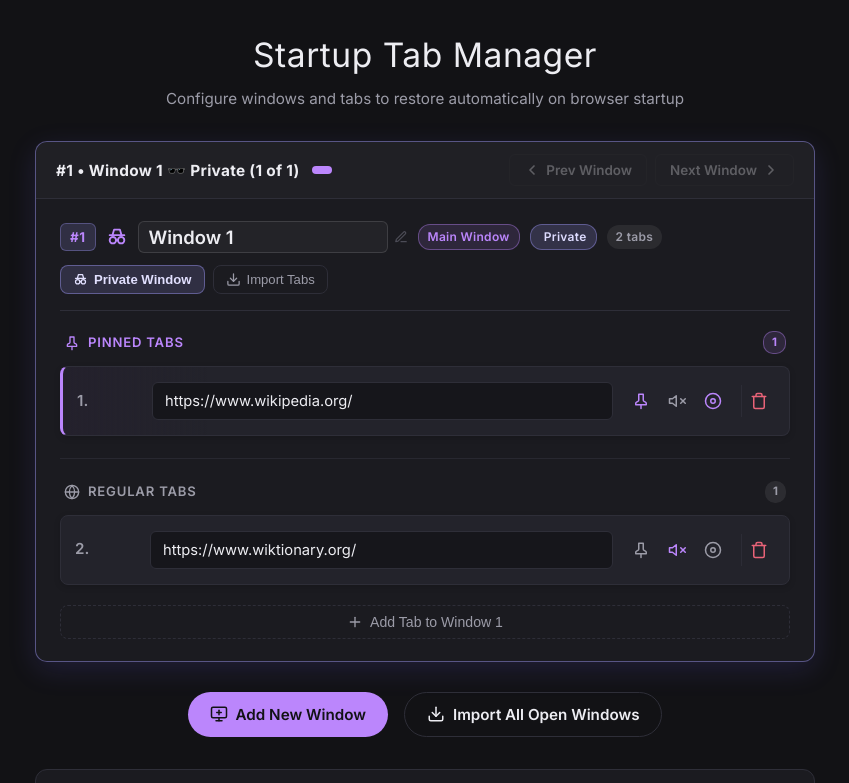
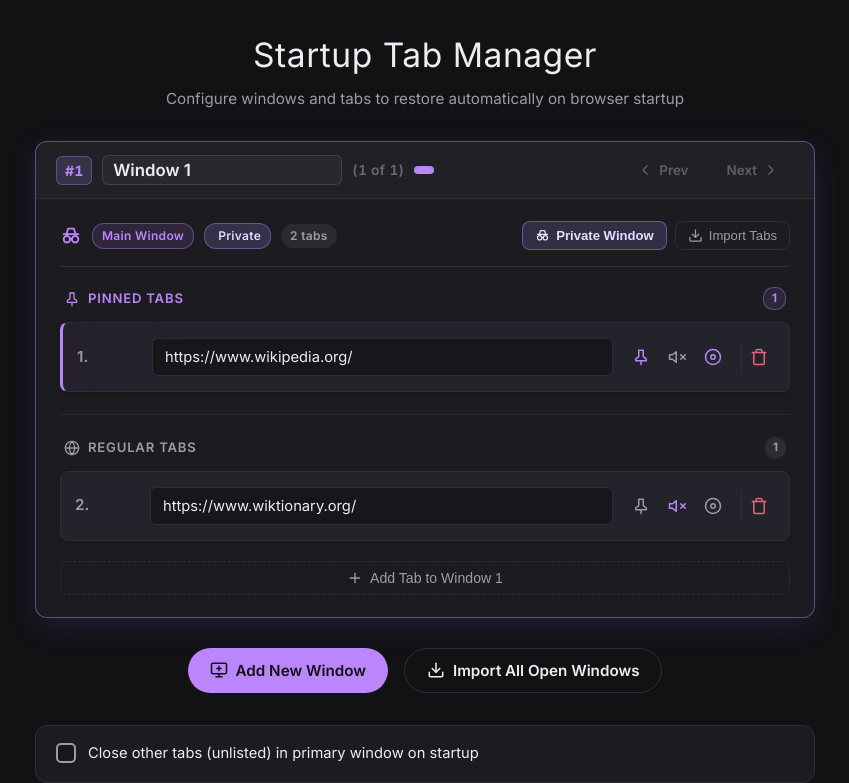
Before and after one commit to pierspad/startup-tab-manager, a browser extension: page options.html in a window 1280 px wide. Both pictures are taken after a click on the button "Normal Window". Shown: the top 783 px of the page, without its empty margins (215-1064 px from the left). Drawn offline with Linux system fonts and the light colour scheme.

Commit message:
feat: direct title editing, tabular layout stabilization, copy about:addons action, and compact nav labels

```diff
--- a/options.css
+++ b/options.css
@@ -112,6 +112,36 @@ p.subtitle {
     color: var(--accent);
 }
 
+.code-copyable {
+    cursor: pointer;
+    transition: background 0.2s, color 0.2s;
+}
+
+.code-copyable:hover {
+    background: rgba(162, 155, 254, 0.35);
+    color: #fff;
+}
+
+.banner-action-btn {
+    background: var(--accent);
+    color: #121215;
+    border: none;
+    padding: 7px 14px;
+    border-radius: 6px;
+    font-size: 0.82rem;
+    font-weight: 700;
+    cursor: pointer;
+    white-space: nowrap;
+    transition: all 0.2s ease;
+    font-family: inherit;
+    flex-shrink: 0;
+}
+
+.banner-action-btn:hover {
+    filter: brightness(1.15);
+    transform: translateY(-1px);
+}
+
 .incognito-banner-close {
     background: transparent;
     border: none;
@@ -159,15 +189,59 @@ p.subtitle {
 .deck-status {
     display: flex;
     align-items: center;
-    gap: 12px;
+    gap: 10px;
     flex-wrap: wrap;
 }
 
+.deck-order-badge {
+    background: rgba(162, 155, 254, 0.16);
+    color: var(--accent);
+    font-size: 0.88rem;
+    font-weight: 800;
+    padding: 3px 8px;
+    border-radius: 6px;
+    border: 1px solid rgba(162, 155, 254, 0.32);
+    font-variant-numeric: tabular-nums;
+    min-width: 34px;
+    text-align: center;
+    box-sizing: border-box;
+    display: inline-block;
+    flex-shrink: 0;
+}
+
+.deck-title-input {
+    font-size: 1.05rem;
+    font-weight: 600;
+    color: var(--text-primary);
+    background: rgba(255, 255, 255, 0.04);
+    border: 1px solid rgba(255, 255, 255, 0.12);
+    border-radius: 6px;
+    padding: 4px 10px;
+    font-family: inherit;
+    transition: all 0.2s;
+    outline: none;
+    min-width: 130px;
+    max-width: 240px;
+}
+
+.deck-title-input:hover {
+    border-color: var(--card-border-hover);
+    background: rgba(255, 255, 255, 0.07);
+}
+
+.deck-title-input:focus {
+    border-color: var(--accent);
+    background: var(--input-bg);
+    box-shadow: 0 0 0 2px var(--accent-dim);
+}
+
 .deck-counter {
-    font-size: 0.96rem;
-    font-weight: 700;
-    color: var(--text-primary);
+    font-size: 0.86rem;
+    font-weight: 600;
+    color: var(--text-muted);
     letter-spacing: 0.3px;
+    font-variant-numeric: tabular-nums;
+    min-width: 52px;
 }
 
 .deck-pills {
--- a/options.html
+++ b/options.html
@@ -28,8 +28,9 @@
                 </div>
                 <div class="incognito-banner-text">
                     <strong>Private Windows Permission Required:</strong>
-                    <span>You have configured a window to open in Private Browsing mode. In Firefox, open <code>about:addons</code> &rarr; click <strong>Startup Tab Manager</strong> &rarr; and toggle <strong>"Run in Private Windows"</strong> to <strong>Allow</strong>.</span>
+                    <span>You have configured a window to open in Private Browsing mode. In Firefox, open <code id="copy-addons-code" class="code-copyable" title="Click to copy about:addons">about:addons</code> &rarr; click <strong>Startup Tab Manager</strong> &rarr; and toggle <strong>"Run in Private Windows"</strong> to <strong>Allow</strong>.</span>
                 </div>
+                <button type="button" id="open-addons-btn" class="banner-action-btn" title="Copy 'about:addons' to clipboard">Copy "about:addons"</button>
             </div>
             <button id="dismiss-incognito-banner" class="incognito-banner-close" title="Dismiss notice" aria-label="Dismiss">&times;</button>
         </div>
@@ -39,7 +40,9 @@
             <!-- Window Deck Navigation Controls (Card Header) -->
             <div class="deck-controls" id="deck-controls">
                 <div class="deck-status">
-                    <span id="deck-counter" class="deck-counter">Window 1 of 1</span>
+                    <span id="deck-order-badge" class="deck-order-badge">#1</span>
+                    <input type="text" id="deck-title-input" class="deck-title-input" title="Click to rename window" placeholder="Window 1" />
+                    <span id="deck-counter" class="deck-counter">(1 of 1)</span>
                     <div id="deck-pills" class="deck-pills"></div>
                 </div>
 
@@ -48,11 +51,11 @@
                         <svg viewBox="0 0 24 24" width="16" height="16" fill="none" stroke="currentColor" stroke-width="2.5" stroke-linecap="round" stroke-linejoin="round">
                             <polyline points="15 18 9 12 15 6"></polyline>
                         </svg>
-                        <span>Prev Window</span>
+                        <span>Prev</span>
                     </button>
 
                     <button id="deck-next-btn" class="deck-nav-btn" title="Next window" aria-label="Next window">
-                        <span>Next Window</span>
+                        <span>Next</span>
                         <svg viewBox="0 0 24 24" width="16" height="16" fill="none" stroke="currentColor" stroke-width="2.5" stroke-linecap="round" stroke-linejoin="round">
                             <polyline points="9 18 15 12 9 6"></polyline>
                         </svg>
--- a/options.js
+++ b/options.js
@@ -94,9 +94,6 @@ async function checkIncognitoPermission(showNotificationIfMissing = false) {
 
     if (hasIncognitoWindow && !isAllowed) {
         banner.classList.remove('hidden');
-        if (showNotificationIfMissing) {
-            showNotification("Enable 'Run in Private Windows' in about:addons");
-        }
     } else {
         banner.classList.add('hidden');
     }
@@ -139,6 +136,25 @@ async function init() {
         });
     }
 
+    const deckTitleInput = document.getElementById('deck-title-input');
+    if (deckTitleInput) {
+        const commitTitleRename = () => {
+            if (savedWindows[activeWindowIndex]) {
+                const newTitle = deckTitleInput.value.trim() || `Window ${activeWindowIndex + 1}`;
+                savedWindows[activeWindowIndex].name = newTitle;
+                save(false);
+                updateDeckControls();
+            }
+        };
+        deckTitleInput.addEventListener('change', commitTitleRename);
+        deckTitleInput.addEventListener('blur', commitTitleRename);
+        deckTitleInput.addEventListener('keydown', (e) => {
+            if (e.key === 'Enter') {
+                deckTitleInput.blur();
+            }
+        });
+    }
+
     addWindowBtn.addEventListener('click', () => {
         const newIndex = savedWindows.length + 1;
         savedWindows.push({
@@ -155,6 +171,19 @@ async function init() {
     });
 
     importAllBtn.addEventListener('click', importAllWindows);
+
+    const openAddonsBtn = document.getElementById('open-addons-btn');
+    const copyAddonsCode = document.getElementById('copy-addons-code');
+    const handleCopyAddons = async () => {
+        try {
+            await navigator.clipboard.writeText("about:addons");
+            showNotification("Copied 'about:addons' to clipboard!");
+        } catch (err) {
+            showNotification("Type 'about:addons' in address bar");
+        }
+    };
+    if (openAddonsBtn) openAddonsBtn.addEventListener('click', handleCopyAddons);
+    if (copyAddonsCode) copyAddonsCode.addEventListener('click', handleCopyAddons);
 
     const dismissBannerBtn = document.getElementById('dismiss-incognito-banner');
     if (dismissBannerBtn) {
@@ -237,6 +266,8 @@ function showUndoSnackbar(message, headline = "Item Deleted", onUndo) {
 function updateDeckControls() {
     const prevBtn = document.getElementById('deck-prev-btn');
     const nextBtn = document.getElementById('deck-next-btn');
+    const orderBadgeEl = document.getElementById('deck-order-badge');
+    const titleInputEl = document.getElementById('deck-title-input');
     const counterEl = document.getElementById('deck-counter');
     const pillsContainer = document.getElementById('deck-pills');
 
@@ -245,7 +276,12 @@ function updateDeckControls() {
         activeWindowIndex = 0;
         if (prevBtn) prevBtn.disabled = true;
         if (nextBtn) nextBtn.disabled = true;
-        if (counterEl) counterEl.textContent = 'No Windows';
+        if (orderBadgeEl) orderBadgeEl.textContent = '#0';
+        if (titleInputEl) {
+            titleInputEl.value = '';
+            titleInputEl.disabled = true;
+        }
+        if (counterEl) counterEl.textContent = '(0 of 0)';
         if (pillsContainer) pillsContainer.innerHTML = '';
         return;
     }
@@ -261,11 +297,17 @@ function updateDeckControls() {
         nextBtn.disabled = (activeWindowIndex >= total - 1);
     }
 
+    const currentWin = savedWindows[activeWindowIndex];
+    if (orderBadgeEl) {
+        orderBadgeEl.textContent = `#${activeWindowIndex + 1}`;
+    }
+    if (titleInputEl) {
+        titleInputEl.disabled = false;
+        titleInputEl.value = currentWin?.name || `Window ${activeWindowIndex + 1}`;
+        titleInputEl.placeholder = `Window ${activeWindowIndex + 1}`;
+    }
     if (counterEl) {
-        const currentWin = savedWindows[activeWindowIndex];
-        const winTitle = currentWin && currentWin.name ? currentWin.name : `Window ${activeWindowIndex + 1}`;
-        const incogTag = currentWin && currentWin.incognito ? ' 🕶️ Private' : '';
-        counterEl.textContent = `#${activeWindowIndex + 1} • ${winTitle}${incogTag} (${activeWindowIndex + 1} of ${total})`;
+        counterEl.textContent = `(${activeWindowIndex + 1} of ${total})`;
     }
 
     if (pillsContainer) {
@@ -351,39 +393,10 @@ function renderWindowCard(win, winIndex) {
     const titleArea = document.createElement('div');
     titleArea.className = 'window-title-area';
 
-    // Sequential ordered number badge (#1, #2, ...)
-    const orderBadge = document.createElement('span');
-    orderBadge.className = 'window-order-badge';
-    orderBadge.textContent = `#${winIndex + 1}`;
-    orderBadge.title = `Window index ${winIndex + 1}`;
-
     const winIcon = document.createElement('span');
     winIcon.className = 'window-icon';
     winIcon.appendChild(getIcon(win.incognito ? 'incognito' : 'window'));
-
-    // Renameable input wrapper with pencil icon
-    const nameWrapper = document.createElement('div');
-    nameWrapper.className = 'window-name-wrapper';
-
-    const nameInput = document.createElement('input');
-    nameInput.type = 'text';
-    nameInput.className = 'window-name-input';
-    nameInput.value = win.name || `Window ${winIndex + 1}`;
-    nameInput.title = "Click to rename window";
-    nameInput.placeholder = `Window ${winIndex + 1}`;
-    nameInput.onchange = (e) => {
-        win.name = e.target.value.trim() || `Window ${winIndex + 1}`;
-        save(false);
-        updateDeckControls();
-    };
-
-    const renameIcon = document.createElement('span');
-    renameIcon.className = 'window-rename-icon';
-    renameIcon.title = "Rename window";
-    renameIcon.appendChild(getIcon('edit'));
-
-    nameWrapper.append(nameInput, renameIcon);
-    titleArea.append(orderBadge, winIcon, nameWrapper);
+    titleArea.appendChild(winIcon);
 
     if (winIndex === 0) {
         const mainBadge = document.createElement('span');
```
